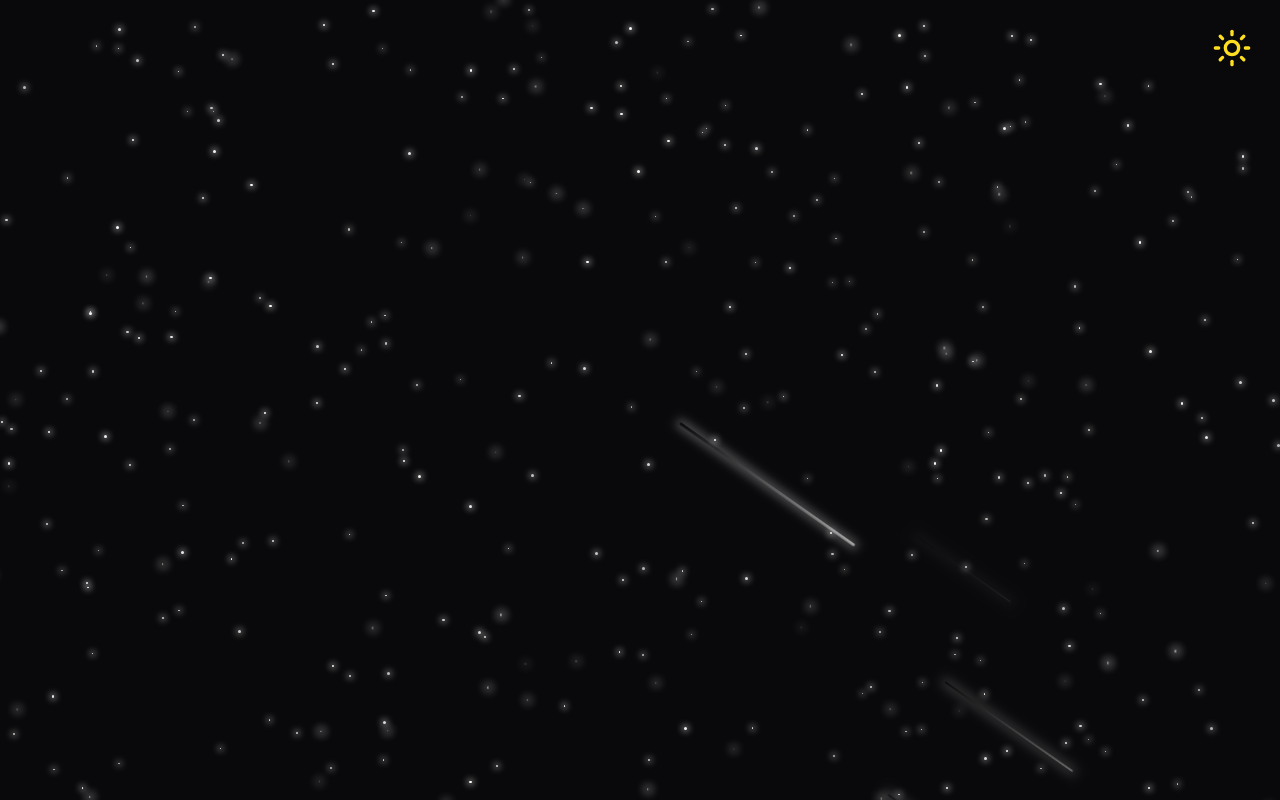
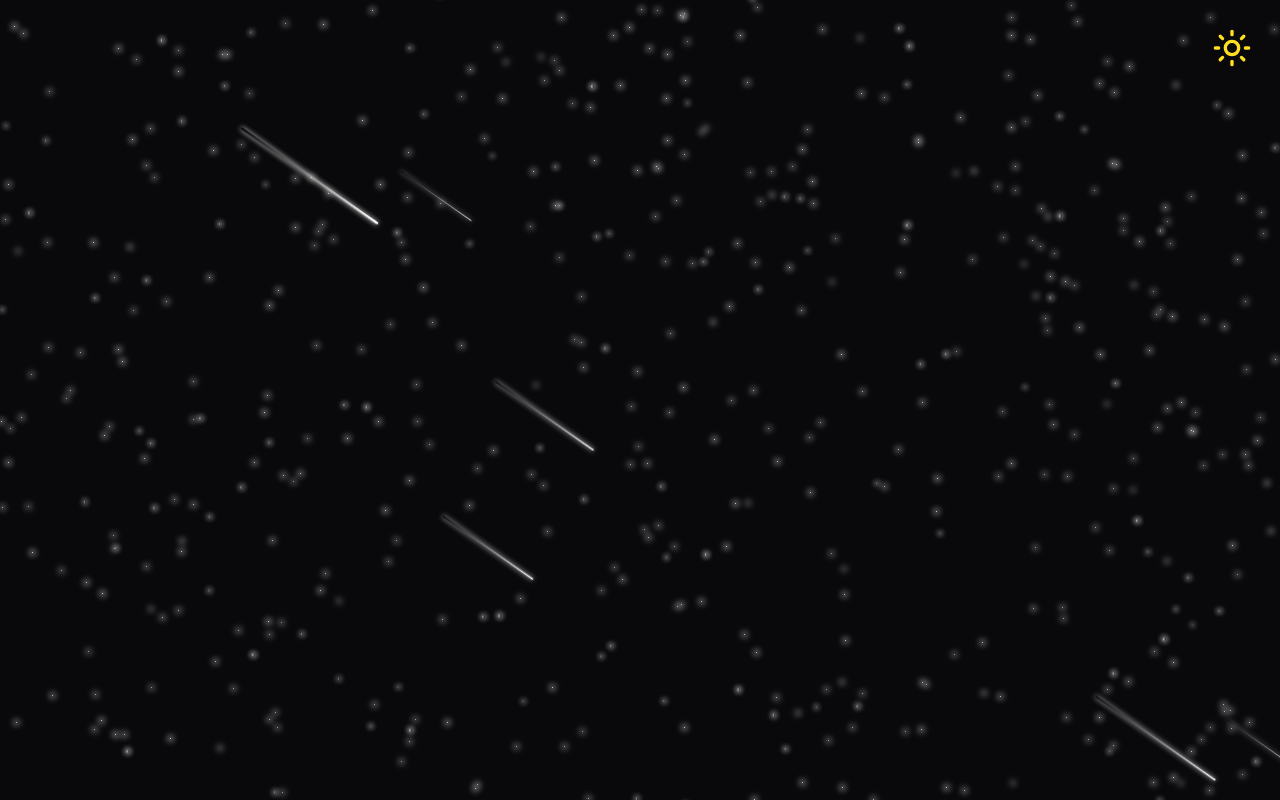
Before and after one commit to ArkaSaha23/my-Portfolio, a React (Vite) app: page / in a window 1280 px wide. Built offline with nearby package versions, Linux system fonts and the light colour scheme.

Commit message:
add changes 5

```diff
--- a/src/components/Background.jsx
+++ b/src/components/Background.jsx
@@ -16,7 +16,7 @@ function Background() {
  //star
   const generateStars = () => {
     const starNumbers = Math.floor(
-      (window.innerWidth * window.innerHeight) / 4000
+      (window.innerWidth * window.innerHeight) / 2500
     );
     const newStars = [];
     for (let i = 0; i < starNumbers; i++) {
@@ -24,7 +24,7 @@ function Background() {
         id: i,
         x: Math.random() * 100,
         y: Math.random() * 100,
-        size: Math.random() * 2 + 1,
+        size: Math.random(),
         opacity: Math.random(),
         animationDuration: Math.random() * 5 + 2,
       });
@@ -39,10 +39,10 @@ function Background() {
     for (let i = 0; i < meteorNumbers; i++) {
       newMeteors.push({
         id: i,
-        x: Math.random() * 80,
-        y: Math.random() * 80,
+        x: Math.random() * 90,
+        y: Math.random() * 90,
         size: Math.random() * 2 + 1,
-        animationDuration: Math.random() * 2 + 8,
+        animationDuration: Math.random() * 2 + 10,
       });
     }
     setMeteors(newMeteors);
@@ -50,7 +50,7 @@ function Background() {
 
  //starfall
  const generateStarfall = () => {
-    const starfallNumbers = 100;
+    const starfallNumbers = 120;
     const newStarfall = [];
     for (let i = 0; i < starfallNumbers; i++) {
       newStarfall.push({
@@ -61,7 +61,7 @@ function Background() {
         opacity: Math.random(),
         moveX: (Math.random() - 0.5) * 1000,
         moveY: (Math.random() - 0.5) * 1000,
-        animationDuration: Math.random() * 2 + 3,
+        animationDuration: Math.random() * 2 + 5,
       });
     }
     setStarFall(newStarfall)
@@ -113,7 +113,7 @@ function Background() {
           style={{
             left: `${eachMeteor.x}%`,
             top: `${eachMeteor.y}%`,
-            width: `${eachMeteor.size * 70}px`,
+            width: `${eachMeteor.size * 60}px`,
             height: `${eachMeteor.size}px`,
             animationDuration: `${eachMeteor.animationDuration}s`,
           }}
--- a/src/components/Theme.jsx
+++ b/src/components/Theme.jsx
@@ -21,8 +21,7 @@ function Theme() {
   return(
   <button
     onClick={toggleTheme}
-    className={cn("fixed max-sm:hidden top-5 right-5 z-50 p-2 ounded-full transition-colors duration-300",
-    "focus:outline-hidden")}>
+    className="fixed max-sm:hidden top-5 right-5 z-50 p-2 ounded-full transition-colors duration-300 focus:outline-hidden">
     {isDark ?
     (<Sun className="h-10 w-10 text-yellow-300"/>)
     :
--- a/src/index.css
+++ b/src/index.css
@@ -45,13 +45,16 @@
   @keyframes meteor {
     0% {
       transform: rotate(215deg) translateX(0) scale(0.5);
-      opacity: 0.3;
+      opacity: 0;
+    }
+    30% {
+      opacity: 1;
     }
     70% {
       opacity: 1;
     }
     100% {
-      transform: rotate(215deg) translateX(-1000px) scaleX(1.2);
+      transform: rotate(215deg) translateX(-400px) scaleX(1.2);
       opacity: 0;
     }
   }
@@ -143,13 +146,13 @@
 }
 
 @utility star {
-  @apply absolute w-3 h-3 bg-white rounded-full shadow-[0_0_6px_2px_rgba(255,255,255,0.5)];
+  @apply absolute w-1 h-1 bg-white rounded-full shadow-[0_0_6px_2px_rgba(255,255,255,0.8)];
 }
 @utility starfall{
-  @apply absolute w-2 h-40 bg-linear-to-r from-white to-transparent rounded-full shadow-[0_0px_10px_3px_rgba(255,255,255,0.5)]
+  @apply absolute w-2 h-40 bg-linear-to-r from-white to-transparent rounded-full shadow-[0_0px_5px_2px_rgba(255,255,255,0.6)]
 }
 @utility meteor {
-  @apply absolute w-2 h-40 bg-linear-to-r from-white to-transparent rounded-full shadow-[0_0px_10px_3px_rgba(255,255,255,0.5)];
+  @apply absolute w-2 h-40 bg-linear-to-r from-white to-transparent rounded-full shadow-[0_0px_6px_rgba(255,255,255,1)];
 }
 #root{
   @apply max-w-full m-0 p-0 text-center;
```
